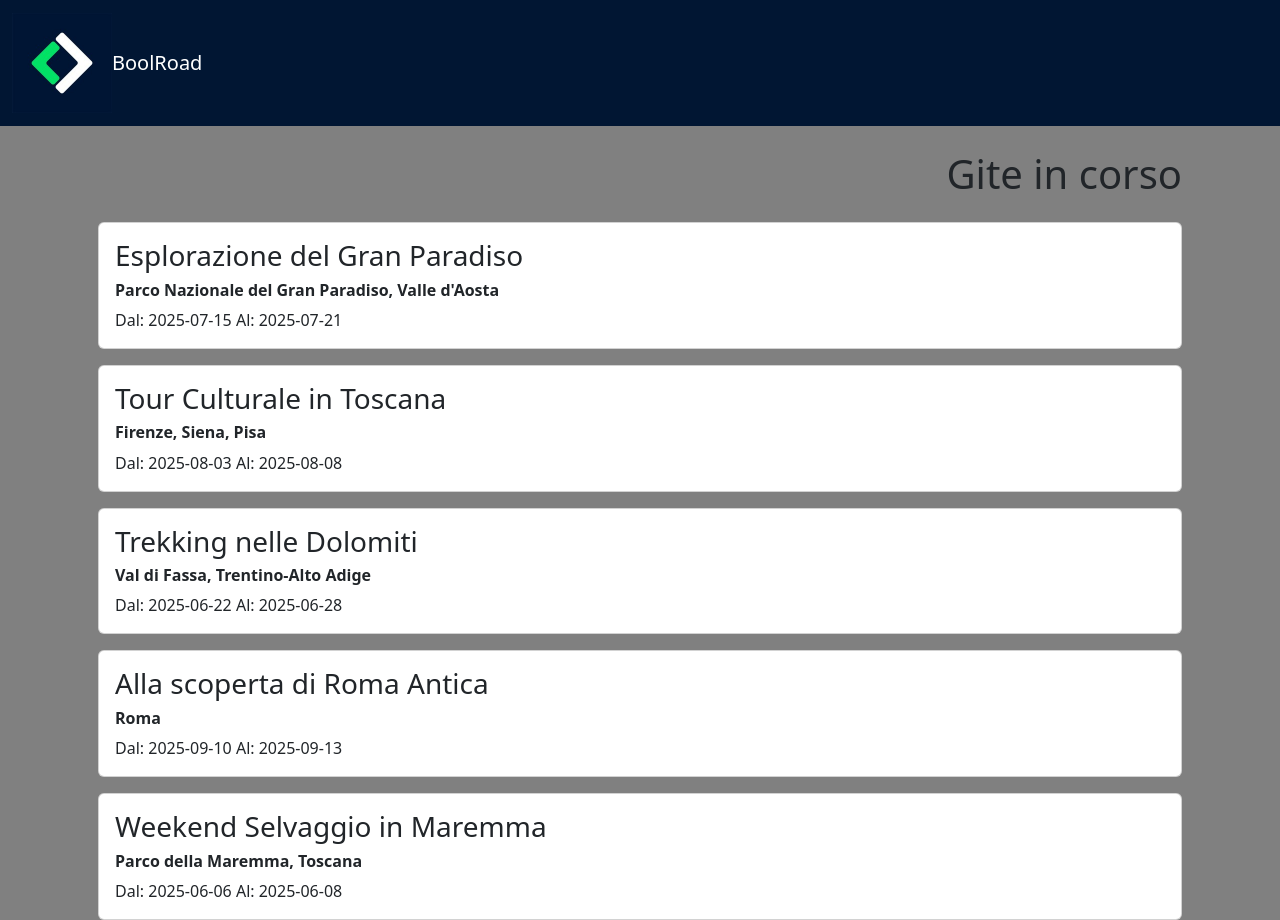
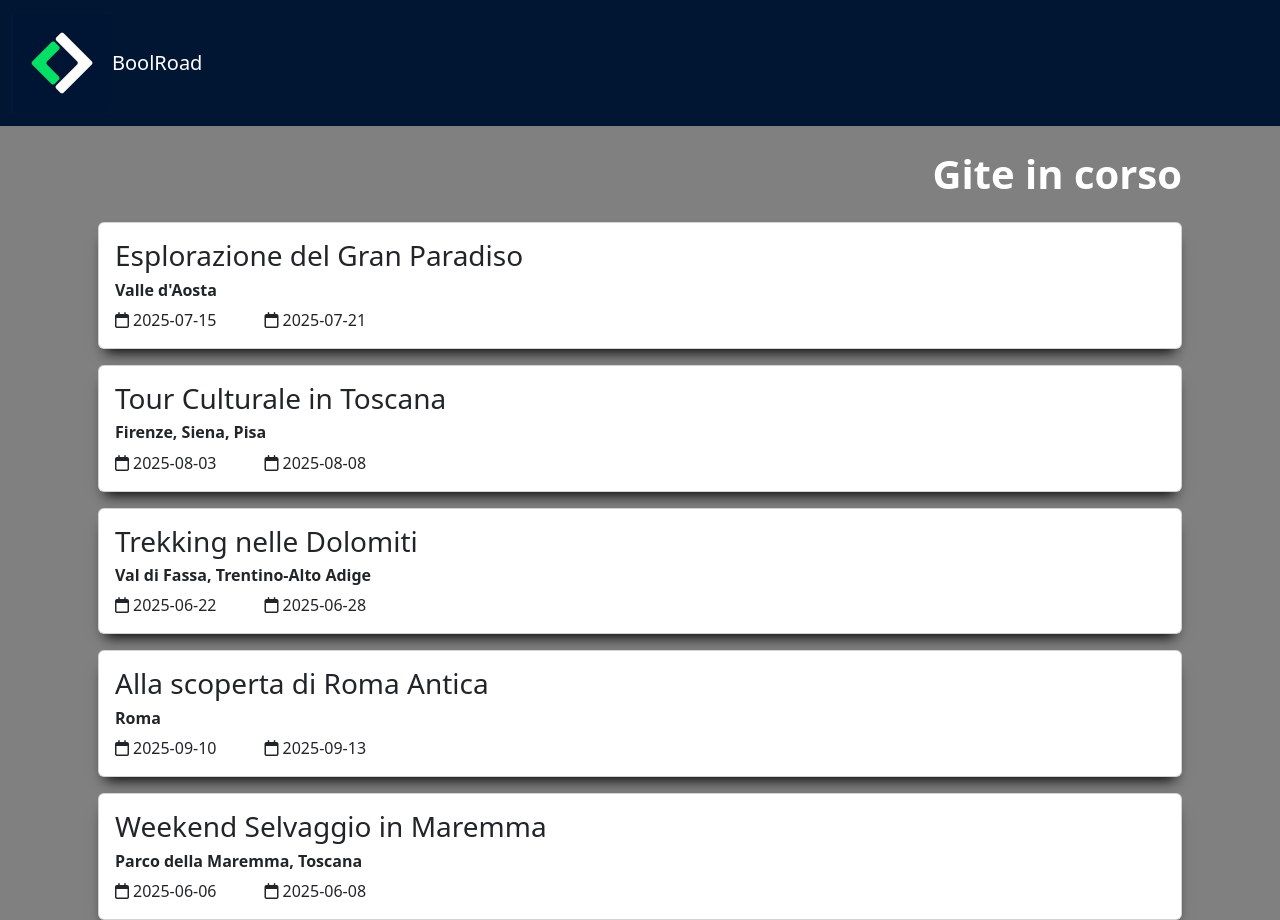
Before and after one commit to mannuccimattia/boolroad-sst, a React (Vite) app: page / in a window 1280 px wide. Built offline with nearby package versions, Linux system fonts and the light colour scheme.

Commit message:
[UPD]Done raw HomePage cards style

```diff
--- a/index.html
+++ b/index.html
@@ -6,6 +6,9 @@
   <link rel="icon" type="image/svg+xml" href="/logo.png" />
   <meta name="viewport" content="width=device-width, initial-scale=1.0" />
   <title>Gestione Gite | BoolRoad</title>
+  <link rel="stylesheet" href="https://cdnjs.cloudflare.com/ajax/libs/font-awesome/6.7.2/css/all.min.css"
+    integrity="sha512-Evv84Mr4kqVGRNSgIGL/F/aIDqQb7xQ2vcrdIwxfjThSH8CSR7PBEakCr51Ck+w+/U6swU2Im1vVX0SVk9ABhg=="
+    crossorigin="anonymous" referrerpolicy="no-referrer" />
 </head>
 
 <body>
--- a/src/index.css
+++ b/src/index.css
@@ -9,3 +9,13 @@ body {
 #header-logo {
   width: 100px;
 }
+
+.card {
+  -webkit-box-shadow: 0px 10px 13px -7px #000000, 5px 5px 15px 5px rgba(0, 0, 0, 0);
+  box-shadow: 0px 10px 13px -7px #000000, 5px 5px 15px 5px rgba(0, 0, 0, 0);
+  transition: 0.3s;
+}
+
+.card:hover {
+  cursor: pointer;
+}
--- a/src/pages/Homepage.jsx
+++ b/src/pages/Homepage.jsx
@@ -5,7 +5,7 @@ const viaggi = [
     data_partenza: "2025-07-15",
     data_arrivo: "2025-07-21",
     tipologia: "Avventure wild",
-    luogo: "Parco Nazionale del Gran Paradiso, Valle d'Aosta",
+    luogo: "Valle d'Aosta",
     coordinatore: "Luca Moretti",
     accompagnatori: ["Giulia Ferri", "Marco Neri"],
     partecipanti: 18
@@ -61,7 +61,7 @@ const Homepage = () => {
   return (
     <div className="row mt-2 px-3 gy-3">
       <div className="col-12 text-end">
-        <h1>Gite in corso</h1>
+        <h1 className="fw-semibold text-white">Gite in corso</h1>
       </div>
       {viaggi.map(elem => (
         <div className="col-12">
@@ -69,7 +69,10 @@ const Homepage = () => {
             <div className="card-body">
               <h3 className="card-title">{elem.nome}</h3>
               <h6 className="card-title fw-semibold">{elem.luogo}</h6>
-              <div className="card-text">{`Dal: ${elem.data_partenza} Al: ${elem.data_arrivo}`}</div>
+              <div className="card-text">
+                <i class="fa-regular fa-calendar me-1"></i>{elem.data_partenza}
+                <i class="fa-regular fa-calendar ms-5 me-1"></i>{elem.data_arrivo}
+              </div>
             </div>
           </div>
         </div>
```
